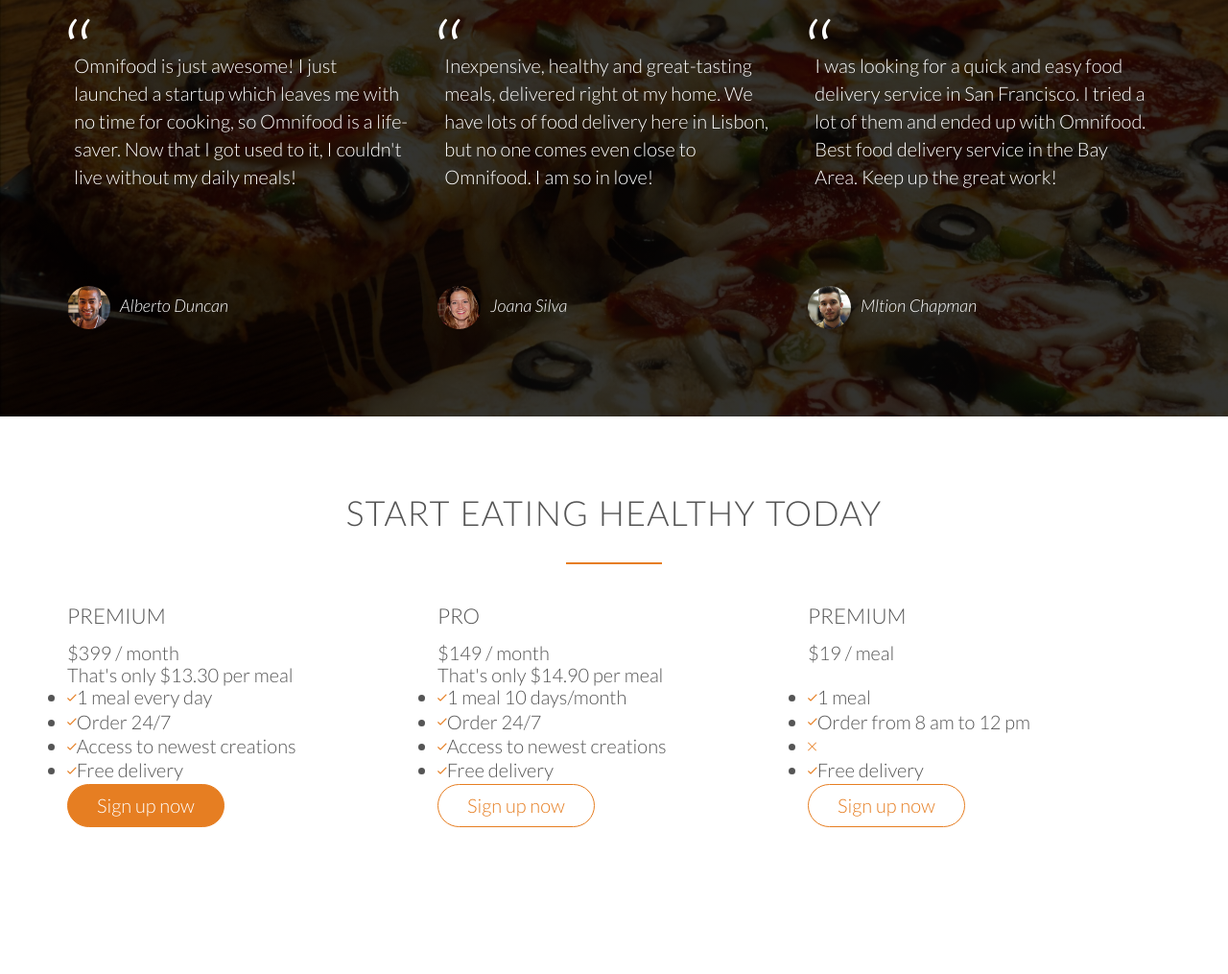
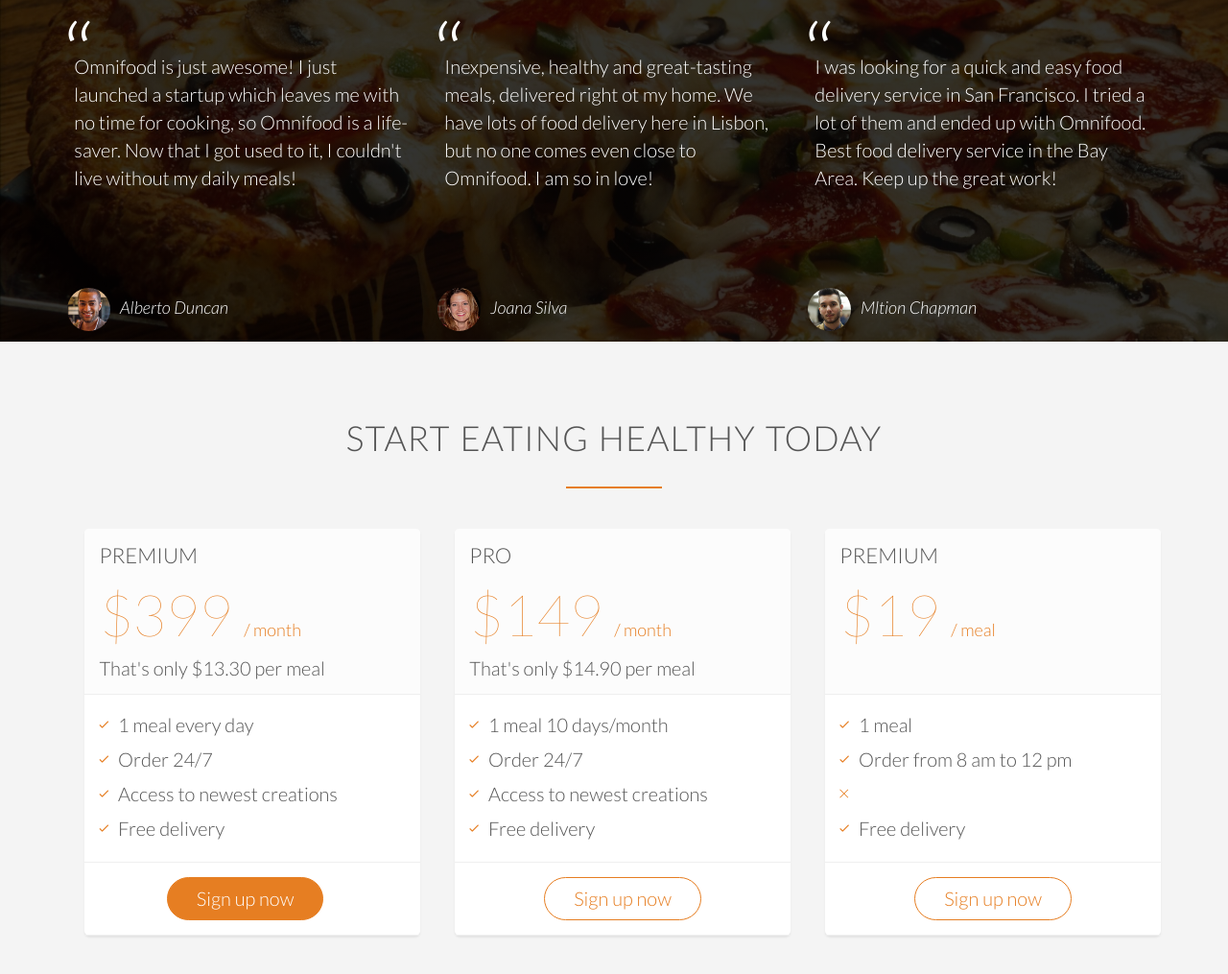
Before and after one commit to GavinWon/WebDesign, a plain HTML site: page OmniFood/index.html in a window 1280 px wide. Shown: the part 3552-4567 px from the top of the page at 96% size. Before the commit the page ends 4505 px from the top, so only its background shows below. Drawn offline with Linux system fonts and the light colour scheme; files whose address does not match are found by name.

Commit message:
finished sign-ups formatting css

```diff
--- a/OmniFood/Resources/css/style.css
+++ b/OmniFood/Resources/css/style.css
@@ -9,6 +9,8 @@
 /* display: inline-block?? */
 /* clear float? */
 /* linear gradient vs just senting background dark*/
+/* difference between putting text inside <icon> or outside
+/* padding vs border" */
 
 /* -----------------------------------------*/
 /* BASIC SETUP */
@@ -133,7 +135,7 @@
     color: #e67e22;
     font-size: 120%;
     vertical-align: middle;
-    margin-right: 10px
+    margin-right: 10px;
 
     /* secrets to align text and icons*/
     line-height: 120%;
@@ -399,6 +401,7 @@
     background-size: cover;
     color: #fff;
     background-attachment: fixed;
+    padding-bottom: 0;
 }
 
 blockquote {
@@ -430,3 +433,59 @@
     margin-right: 10px;
     vertical-align: middle;
 }
+
+/* -----------------------------------------*/
+/* SIGN UP */
+/* -----------------------------------------*/
+
+.section-plans {
+    background-color: #f4f4f4;
+
+}
+
+.plan-box {
+    background-color: #fff;
+    border-radius: 5px;
+    width: 100;
+    margin-left: 5%;
+    box-shadow: 0 2px 2px #e3e3e3;
+}
+/*  */
+.plan-box div {
+    padding: 15px;
+    border-bottom: 1px solid #efefef;
+}
+
+.plan-box div:first-child {
+    background-color: #fcfcfc;
+    border-top-left-radius: 5px;
+    border-top-right-radius: 5px;
+}
+
+.plan-price {
+    font-size: 300%;
+    margin-bottom: 10px;
+    font-weight: 100;
+    color: #e67e22;
+}
+
+.plan-box div:last-child {
+    text-align: center;
+}
+
+.plan-price span {
+    font-size: 30%;
+    font-weight: 300;
+}
+
+.plan-price-meals {
+    font-size: 80%;
+}
+
+.plan-box ul {
+    list-style: none;
+}
+
+.plan-box ul li {
+    padding: 5px 0;
+}
```
